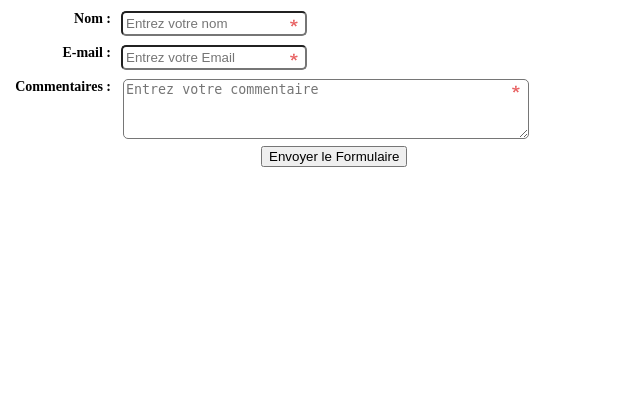
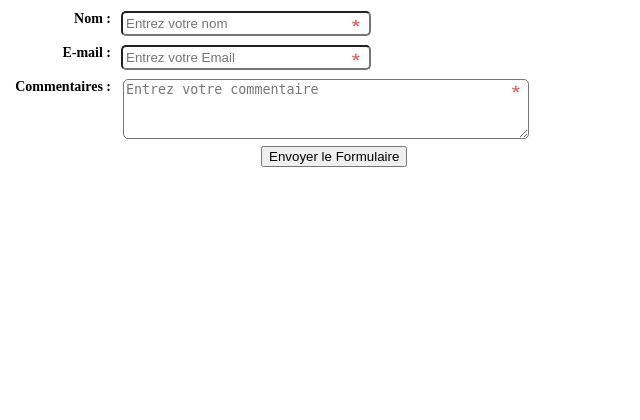
Before and after one commit to Partage-Allan/Awesome_Series, a PHP site: page /contact.php in a window 1280 px wide. Shown: the top 420 px of the page, without its empty margins (0-640 px from the left). Run offline with PHP 8.4, Linux system fonts and the light colour scheme.

Commit message:
modif et correction contact

```diff
--- a/css/awesome_series.css
+++ b/css/awesome_series.css
@@ -93,6 +93,10 @@ section
     font-weight: bold;
 }
 
+#ContainerForm form #nom, #ContainerForm form #email {
+    width: 250px;
+}
+
 #ContainerForm input:required {
     background: url(../images/red_asterisk.png) 98% center no-repeat white;
 }
```
